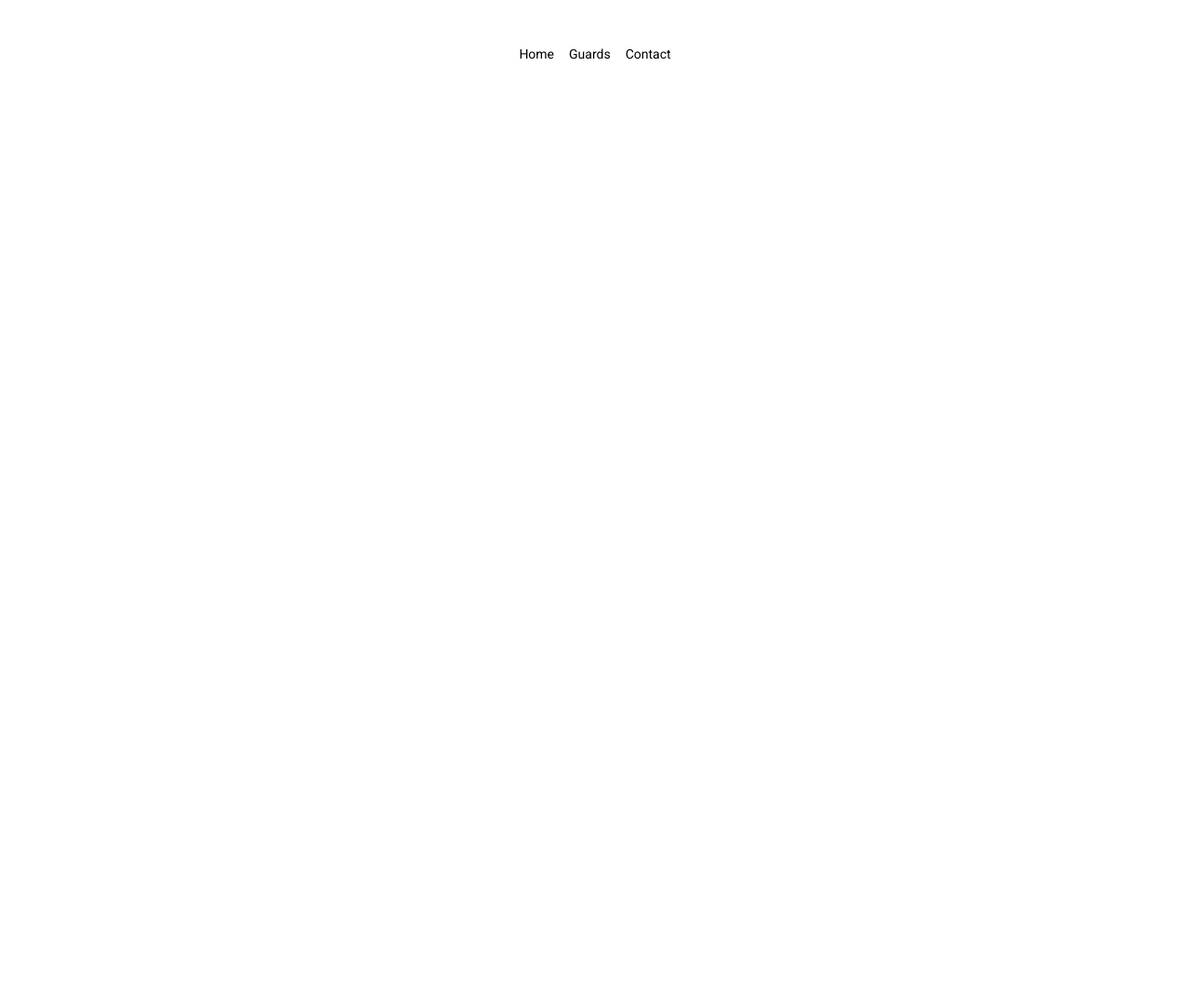
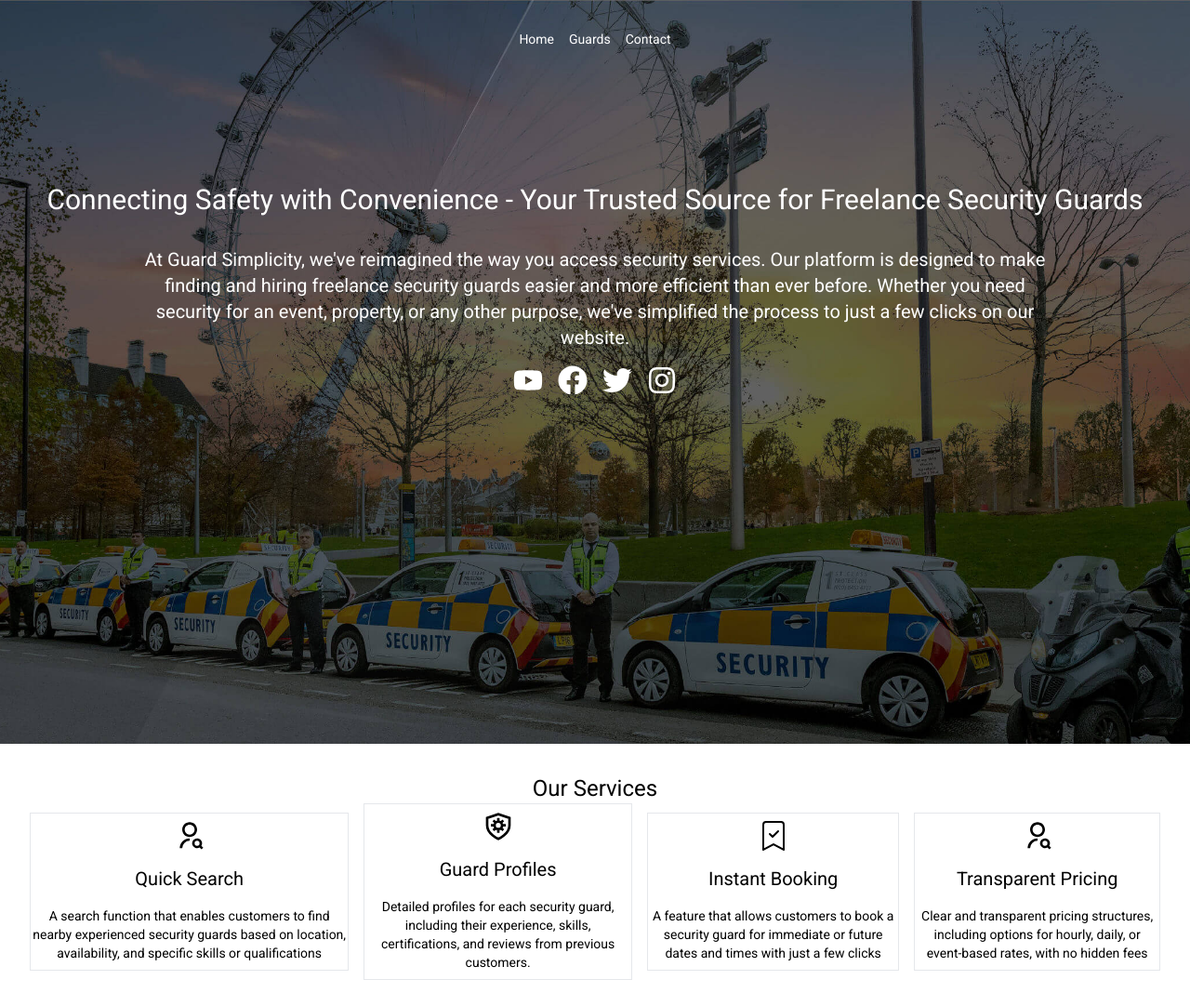
Before and after one commit to Mohamed-N-Mohamed/guard-simplicity, a React (Vite) app: page / in a window 1280 px wide. Shown: the top 1082 px of the page at 93% size. Before the commit the page ends 800 px from the top, so only its background shows below. Built offline with nearby package versions, Linux system fonts and the light colour scheme.

Commit message:
added services section

```diff
--- a/package.json
+++ b/package.json
@@ -12,6 +12,7 @@
   "dependencies": {
     "react": "^18.2.0",
     "react-dom": "^18.2.0",
+    "react-icons": "^4.11.0",
     "react-router-dom": "^6.17.0"
   },
   "devDependencies": {
--- a/src/App.jsx
+++ b/src/App.jsx
@@ -1,12 +1,82 @@
 import { useState } from "react";
 import Navbar from "./components/Navbar";
+import { FaYoutube, FaFacebook, FaTwitter, FaInstagram } from "react-icons/fa";
+import { RiUserSearchLine } from "react-icons/ri";
+import { GrShieldSecurity } from "react-icons/gr";
+import { BsBookmarkCheck } from "react-icons/bs";
 
 function App() {
   const [count, setCount] = useState(0);
 
   return (
     <div className='app'>
-      <Navbar />
+      <div className='header'>
+        <Navbar />
+        <div className='header-description text-white p-4 text-center'>
+          <h1 className='text-2xl pt-16 md:text-3xl md:pt-32'>
+            Connecting Safety with Convenience - Your Trusted Source for
+            Freelance Security Guards
+          </h1>
+          <p className='text-lg px-4 md:text-xl pt-8 md:px-32'>
+            At Guard Simplicity, we've reimagined the way you access security
+            services. Our platform is designed to make finding and hiring
+            freelance security guards easier and more efficient than ever
+            before. Whether you need security for an event, property, or any
+            other purpose, we've simplified the process to just a few clicks on
+            our website.
+          </p>
+        </div>
+        <div className='social-links text-white flex justify-center items-center gap-4'>
+          <FaYoutube size={32} />
+          <FaFacebook size={32} />
+          <FaTwitter size={32} />
+          <FaInstagram size={32} />
+        </div>
+      </div>
+
+      <div className='Our Services p-8'>
+        <h2 className='text-center text-2xl'>Our Services</h2>
+
+        <div className='services flex flex-col md:flex-row items-center gap-4'>
+          <div className='search border text-center '>
+            <RiUserSearchLine size={32} className='mx-auto mt-2' />
+            <h3 className='text-xl pt-4 pb-4'>Quick Search</h3>
+            <p className='text-sm pb-2'>
+              A search function that enables customers to find nearby
+              experienced security guards based on location, availability, and
+              specific skills or qualifications
+            </p>
+          </div>
+
+          <div className='profile border text-center'>
+            <GrShieldSecurity size={32} className='mx-auto mt-2' />
+            <h3 className='text-xl pt-4 pb-4'>Guard Profiles</h3>
+            <p className='text-sm pb-2'>
+              Detailed profiles for each security guard, including their
+              experience, skills, certifications, and reviews from previous
+              customers.
+            </p>
+          </div>
+
+          <div className='booking border text-center'>
+            <BsBookmarkCheck size={32} className='mx-auto mt-2' />
+            <h3 className='text-xl pt-4 pb-4'>Instant Booking</h3>
+            <p className='text-sm pb-2'>
+              A feature that allows customers to book a security guard for
+              immediate or future dates and times with just a few clicks
+            </p>
+          </div>
+
+          <div className='pricing border text-center'>
+            <RiUserSearchLine size={32} className='mx-auto mt-2' />
+            <h3 className='text-xl pt-4 pb-4'>Transparent Pricing</h3>
+            <p className='text-sm pb-2'>
+              Clear and transparent pricing structures, including options for
+              hourly, daily, or event-based rates, with no hidden fees
+            </p>
+          </div>
+        </div>
+      </div>
     </div>
   );
 }
--- a/src/components/Navbar.jsx
+++ b/src/components/Navbar.jsx
@@ -3,12 +3,18 @@
 
 const Navbar = () => {
   return (
-    <nav className='navbar p-4'>
+    <nav className='navbar text-white'>
       <ul className='flex justify-center items-center gap-4 md:pt-8'>
         {/* <li>Home</li> */}
-        <Link to='/'>Home</Link>
-        <Link to='/guards'>Guards</Link>
-        <Link to='/contact'>Contact</Link>
+        <Link to='/' className='hover:border-b'>
+          Home
+        </Link>
+        <Link to='/guards' className='hover:border-b'>
+          Guards
+        </Link>
+        <Link to='/contact' className='hover:border-b'>
+          Contact
+        </Link>
       </ul>
     </nav>
   );
--- a/src/index.css
+++ b/src/index.css
@@ -6,3 +6,8 @@
   font-family: "Roboto", sans-serif;
   font-size: 14px;
 }
+.header {
+  background: url("./assets/headerbanner.jpg") no-repeat center center fixed;
+  background-size: cover;
+  height: 100vh;
+}
```
Also changed, not shown: src/assets/headerbanner.jpg (added), 1 other file (tests, documents, lock files or other folders).
